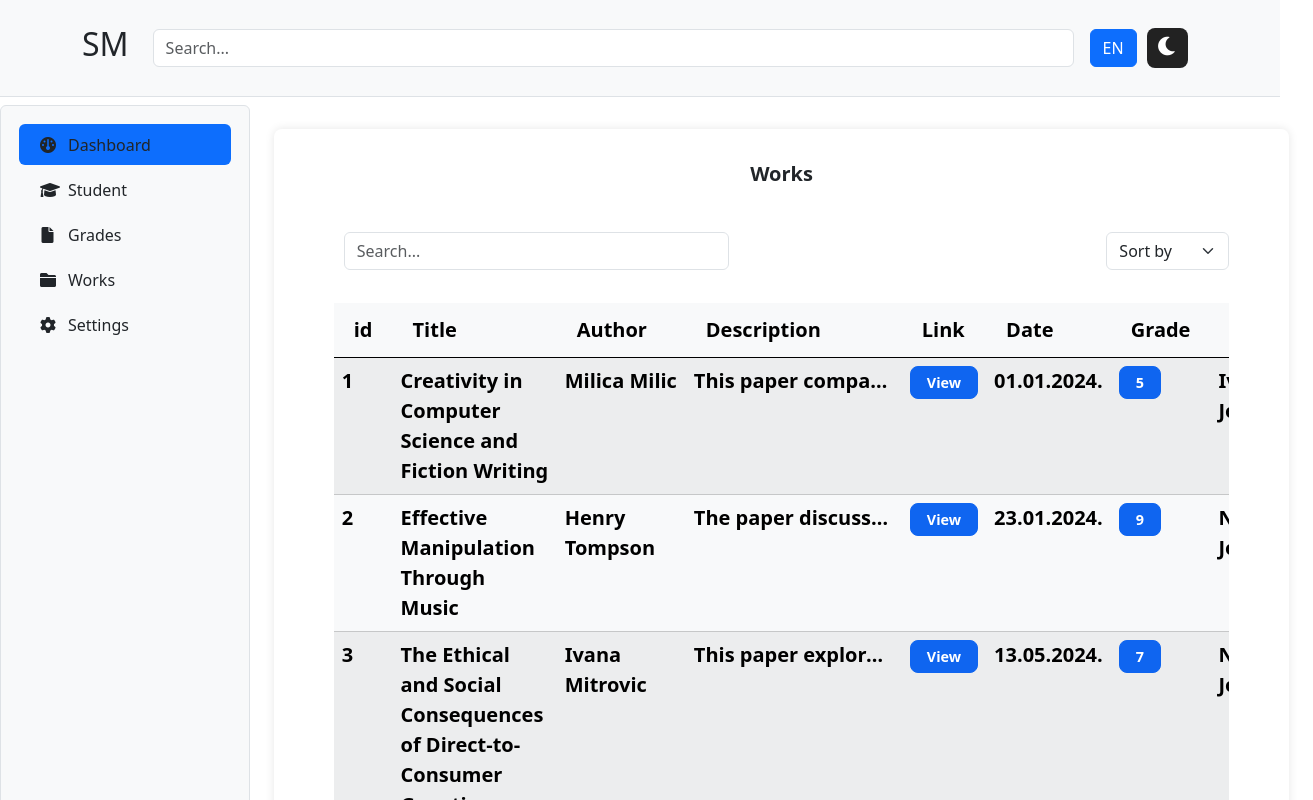
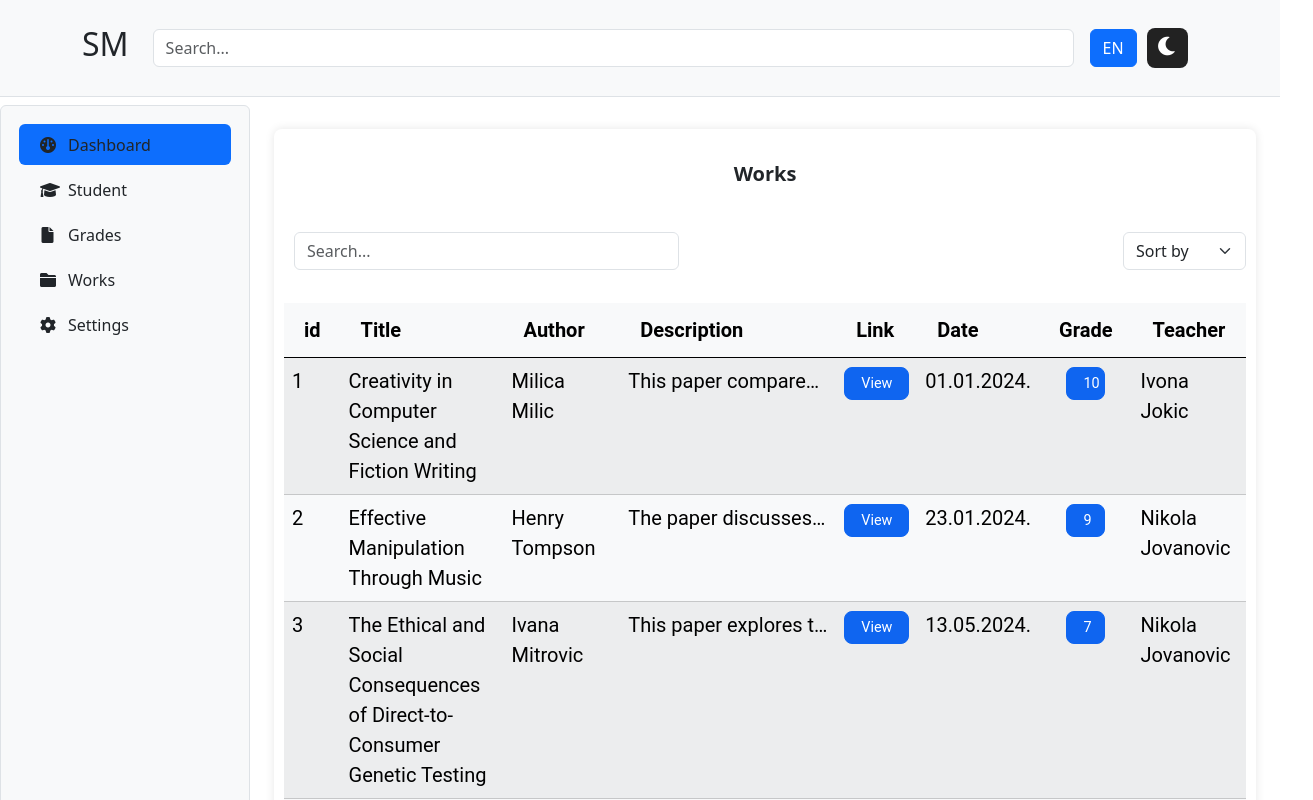
Before and after one commit to Ivona-Jok/Student-Management, a React (Create React App) app: page /works in a window 1280 px wide. Shown: the top 800 px of the page, 1313 px wide, since content can reach past the window. Built offline with nearby package versions, Linux system fonts and the light colour scheme; sample sign-in values are in the browser's storage.

Commit message:
Pri azuriranju ocjene u bazu podataka se azurira i profesor koji je izvrsio akciju

```diff
--- a/public/db.json
+++ b/public/db.json
@@ -165,7 +165,7 @@
   "works": [
     {
       "id": "1",
-      "grade": "5",
+      "grade": "10",
       "studentId": "ef98",
       "teacherId": "1212",
       "date": "01.01.2024.",
--- a/src/components/work/WorkTable.js
+++ b/src/components/work/WorkTable.js
@@ -62,10 +62,11 @@ function WorkTable() {
     }
 
     const newGrade = e.target.value;
+    const teacherId = user.id;
 
     setWorks((prevWorks) =>
       prevWorks.map((work) =>
-        work.id === workId ? { ...work, grade: newGrade } : work
+        work.id === workId ? { ...work, grade: newGrade, teacherId: teacherId } : work
       )
     );
 
@@ -75,7 +76,7 @@ function WorkTable() {
         'Content-Type': 'application/json',
         'Authorization': `Bearer ${user.token}`,
       },
-      body: JSON.stringify({ grade: newGrade }),
+      body: JSON.stringify({ grade: newGrade, teacherId: teacherId }),
     })
       .then((response) => response.json())
       .then((data) => {
@@ -186,7 +187,7 @@ function WorkTable() {
                   </td>
                 <td><a href={work.link} target="_blank" rel="noopener noreferrer" className="button-link">{t("view")}</a></td>
                 <td>{work.date}</td>
-                <td>
+                <td className="grade-button-container">
                   <button onClick={() => handleGradeEdit(work.id)} className="grade-button">{work.grade || '-'}</button>
                   {editGradeId === work.id && (
                       <select
--- a/src/styles/Table.css
+++ b/src/styles/Table.css
@@ -1,5 +1,5 @@
 .table-container {
-    max-width: 90%;
+    max-width: 100%;
     overflow-x: auto;
     overflow-y: auto;
     width: 100%;
@@ -27,6 +27,8 @@
     max-width: 100%;
     table-layout: auto;
     text-align: left;
+    font-family: 'Roboto', Arial, sans-serif;
+    font-weight: normal;
 }
 
 .table thead th {
@@ -134,6 +136,9 @@
     font-weight: bold;
 }
 
+.grade-button-container{
+    text-align: center;  /* Centers inline-block and inline elements */
+  }
 
 .grade-button {
     display: inline-block;
@@ -147,6 +152,7 @@
     cursor: pointer;
     transition: background-color 0.3s, border-color 0.3s;
     font-size: 0.9rem;
+    width: 50%;
   }
 
   .grade-button:hover {
```
